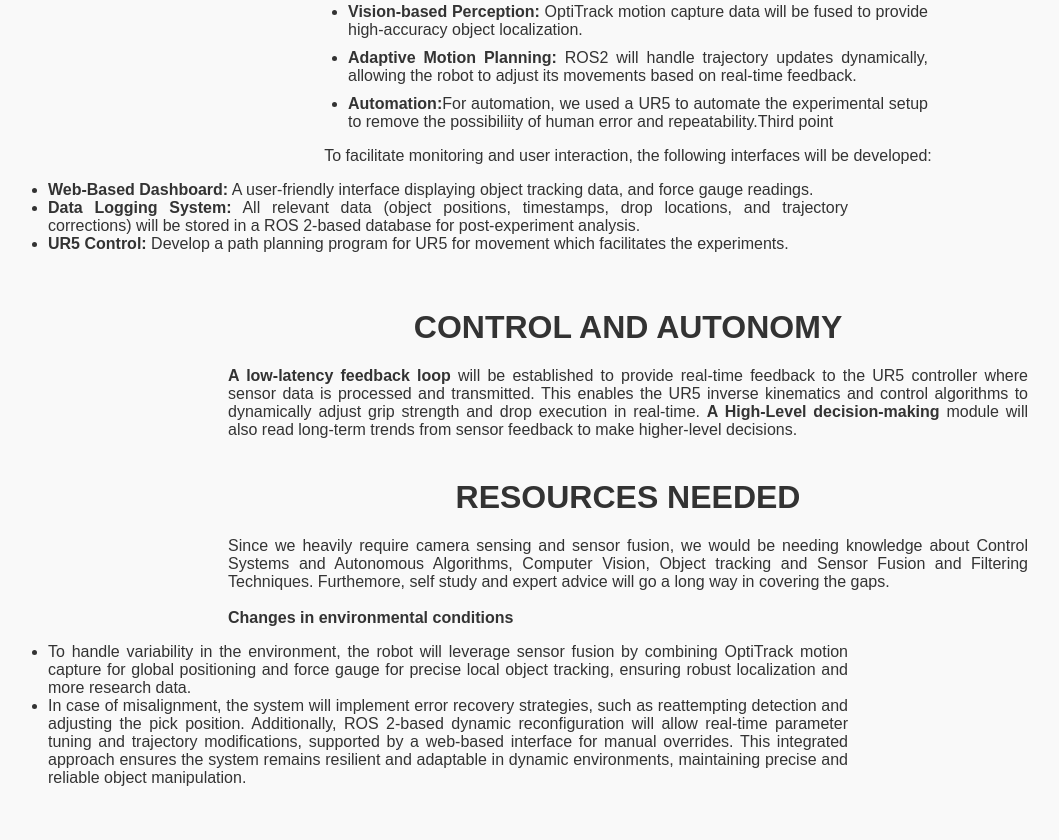
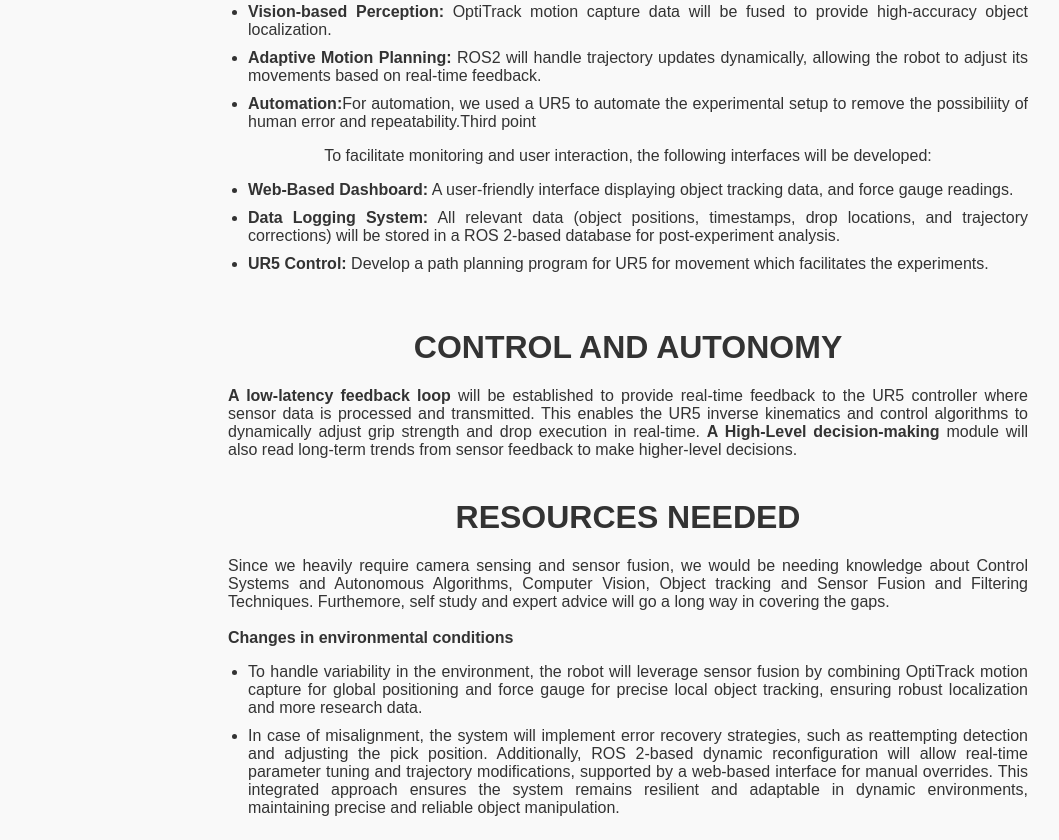
Before and after one commit to Gvmalhaar1701/RAS598-Team04, a plain HTML site: page index.html in a window 1280 px wide. Shown: the part 1398-2238 px from the top of the page, without its empty margins (12-1071 px from the left). Drawn offline with Linux system fonts and the light colour scheme.

Commit message:
check point

```diff
--- a/index.html
+++ b/index.html
@@ -57,7 +57,7 @@
     }
 
     .justified-list-container {
-      max-width: 600px;         /* Set the width of the list block */
+      max-width: 800px;         /* Set the width of the list block */
       margin: 0 auto;           /* Center the block horizontally */
       text-align: justify;      /* Justify the text inside */
     }
@@ -187,11 +187,14 @@
       </div>
 
       To facilitate monitoring and user interaction, the following interfaces will be developed:
+
+      <div class="justified-list-container">
       <ul>
         <li><b>Web-Based Dashboard:</b> A user-friendly interface displaying object tracking data, and force gauge readings.</li>
         <li><b>Data Logging System:</b> All relevant data (object positions, timestamps, drop locations, and trajectory corrections) will be stored in a ROS 2-based database for post-experiment analysis.</li>
         <li><b>UR5 Control:</b> Develop a path planning program for UR5 for movement which facilitates the experiments.</li>
       </ul>
+      </div>
     </p>
 
     <br>
@@ -211,6 +214,7 @@
     <br>
 
     <p><b>Changes in environmental conditions</b>
+      <div class="justified-list-container">
       <ul>
         <li>To handle variability in the environment,
           the robot will leverage sensor fusion by combining OptiTrack motion capture for global positioning and force gauge for precise local object tracking,
@@ -220,6 +224,7 @@
           Additionally, ROS 2-based dynamic reconfiguration will allow real-time parameter tuning and trajectory modifications, supported by a web-based interface for manual overrides. This integrated approach ensures the system remains resilient and adaptable in dynamic environments,
           maintaining precise and reliable object manipulation.</li>
       </ul>
+      </div>
     </p>
 
     <br>
```
